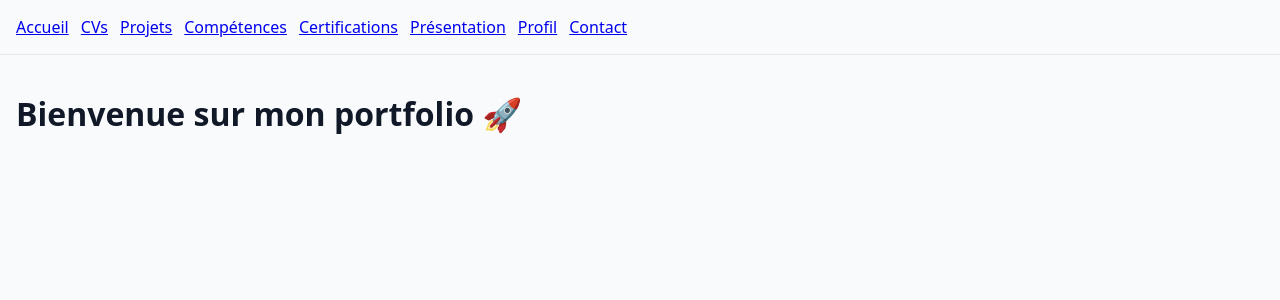
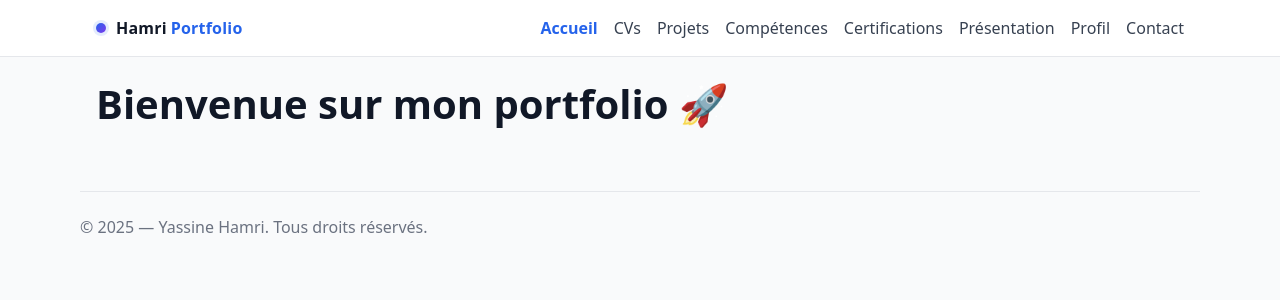
Before and after one commit to YassGOAT/portfolio, a React (Vite) app in the folder frontend/: page / in a window 1280 px wide. Shown: the top 300 px of the page. Built offline with nearby package versions, Linux system fonts and the light colour scheme.

Commit message:
css update

```diff
--- a/frontend/src/App.tsx
+++ b/frontend/src/App.tsx
@@ -1,4 +1,6 @@
-import { BrowserRouter as Router, Routes, Route, Link } from "react-router-dom";
+import { useState } from "react";
+import { BrowserRouter as Router, Routes, Route, NavLink, Link } from "react-router-dom";
+
 import CVs from "./pages/CVs/CVs";
 import Projects from "./pages/Projects/Projects";
 import ProjectDetails from "./pages/ProjectDetails/ProjectDetails";
@@ -9,24 +11,70 @@ import Profile from "./pages/Profile/Profile";
 import Contact from "./pages/Contact/Contact";
 
 export default function App() {
+  const [open, setOpen] = useState(false);
+
+  const NavItems = ({ onClick }: { onClick?: () => void }) => (
+    <>
+      <NavLink to="/" end className={({ isActive }) => (isActive ? "active" : "")} onClick={onClick}>
+        Accueil
+      </NavLink>
+      <NavLink to="/cvs" className={({ isActive }) => (isActive ? "active" : "")} onClick={onClick}>
+        CVs
+      </NavLink>
+      <NavLink to="/projects" className={({ isActive }) => (isActive ? "active" : "")} onClick={onClick}>
+        Projets
+      </NavLink>
+      <NavLink to="/skills" className={({ isActive }) => (isActive ? "active" : "")} onClick={onClick}>
+        Compétences
+      </NavLink>
+      <NavLink to="/certifications" className={({ isActive }) => (isActive ? "active" : "")} onClick={onClick}>
+        Certifications
+      </NavLink>
+      <NavLink to="/presentation" className={({ isActive }) => (isActive ? "active" : "")} onClick={onClick}>
+        Présentation
+      </NavLink>
+      <NavLink to="/profile" className={({ isActive }) => (isActive ? "active" : "")} onClick={onClick}>
+        Profil
+      </NavLink>
+      <NavLink to="/contact" className={({ isActive }) => (isActive ? "active" : "")} onClick={onClick}>
+        Contact
+      </NavLink>
+    </>
+  );
+
   return (
     <Router>
-      <header style={{ padding: 16, borderBottom: "1px solid #e5e7eb" }}>
-        <nav style={{ display: "flex", gap: 12 }}>
-          <Link to="/">Accueil</Link>
-          <Link to="/cvs">CVs</Link>
-          <Link to="/projects">Projets</Link>
-          <Link to="/skills">Compétences</Link>
-          <Link to="/certifications">Certifications</Link>
-          <Link to="/presentation">Présentation</Link>
-          <Link to="/profile">Profil</Link>
-          <Link to="/contact">Contact</Link>
-        </nav>
+      {/* Header */}
+      <header className="site-header">
+        <div className="container site-header__bar">
+          <Link to="/" className="brand">
+            <span className="brand-dot" />
+            <span className="brand-name">Hamri<span className="brand-accent">Portfolio</span></span>
+          </Link>
+
+          <div className="nav-group">
+            <nav className="nav">
+              <NavItems />
+            </nav>
+          </div>
+
+          <button className="mobile-toggle" aria-label="Ouvrir le menu" onClick={() => setOpen((o) => !o)}>
+            <span></span><span></span><span></span>
+          </button>
+        </div>
+
+        {/* Menu mobile */}
+        <div className={`mobile-menu ${open ? "open" : ""}`}>
+          <nav className="nav container">
+            <NavItems onClick={() => setOpen(false)} />
+          </nav>
+        </div>
       </header>
 
-      <main style={{ padding: 16 }}>
+      {/* Contenu */}
+      <main className="container" style={{ paddingTop: 24, paddingBottom: 48 }}>
         <Routes>
-          <Route path="/" element={<h1>Bienvenue sur mon portfolio 🚀</h1>} />
+          <Route path="/" element={<h1 className="page-title">Bienvenue sur mon portfolio 🚀</h1>} />
           <Route path="/cvs" element={<CVs />} />
           <Route path="/projects" element={<Projects />} />
           <Route path="/projects/:slug" element={<ProjectDetails />} />
@@ -35,9 +83,14 @@ export default function App() {
           <Route path="/presentation" element={<Presentation />} />
           <Route path="/profile" element={<Profile />} />
           <Route path="/contact" element={<Contact />} />
-          <Route path="*" element={<h1>404 - Page introuvable</h1>} />
+          <Route path="*" element={<h1 className="page-title">404 - Page introuvable</h1>} />
         </Routes>
       </main>
+
+      {/* Footer simple */}
+      <footer className="container" style={{ padding: "24px 0", borderTop: "1px solid #e5e7eb", color: "#6b7280" }}>
+        © {new Date().getFullYear()} — Yassine Hamri. Tous droits réservés.
+      </footer>
     </Router>
   );
 }
--- a/frontend/src/index.css
+++ b/frontend/src/index.css
@@ -70,3 +70,24 @@ body {
 .mb-6 { margin-bottom:24px; } .mb-8 { margin-bottom:32px; } .mb-10 { margin-bottom:40px; } .mb-12 { margin-bottom:48px; }
 .p-0 { padding:0; } .pb-2 { padding-bottom:8px; } .pb-3 { padding-bottom:12px; } .pb-4 { padding-bottom:16px; }
 .pb-6 { padding-bottom:24px; } .pb-8 { padding-bottom:32px; } .pb-10 { padding-bottom:40px; } .pb-12 { padding-bottom:48px; }
+
+/* --- Brand / Logo texte --- */
+.brand { display:flex; align-items:center; gap:10px; text-decoration:none; color:#111827; }
+.brand:hover { opacity:.9; }
+.brand-dot {
+  width:10px; height:10px; border-radius:999px;
+  background: linear-gradient(135deg, #2563eb, #7c3aed);
+  box-shadow: 0 0 0 3px rgba(37,99,235,.12);
+}
+.brand-name { font-weight:700; letter-spacing: .2px; }
+.brand-accent { color:#2563eb; margin-left:4px; }
+
+/* Titres de pages */
+.page-title { margin:0 0 16px; font-size: clamp(26px, 3.5vw, 40px); line-height:1.15; }
+
+/* Hover léger sur les liens du header */
+.nav a { transition: color .15s ease; }
+
+/* Optionnel : mettre l’élément actif un peu plus visible */
+.nav .active { color:#2563eb; font-weight:700; }
+.nav .active:hover { color:#1e40af; }
```
